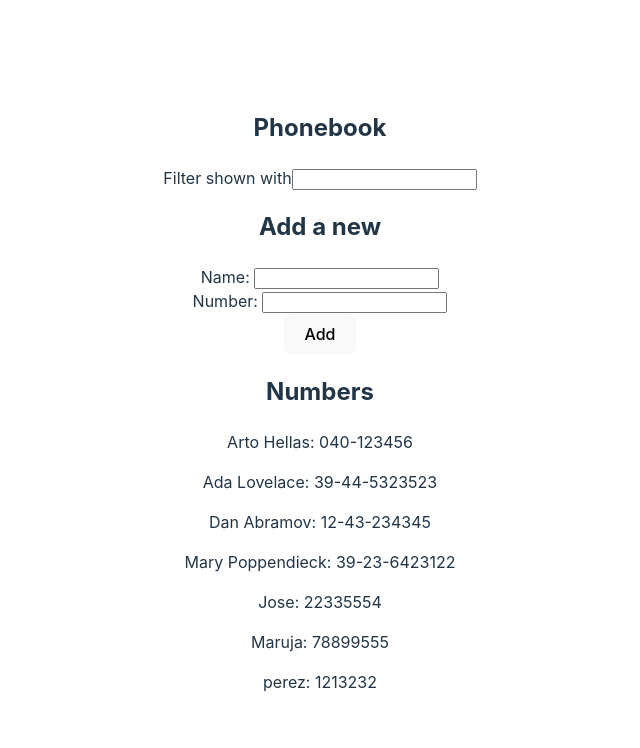
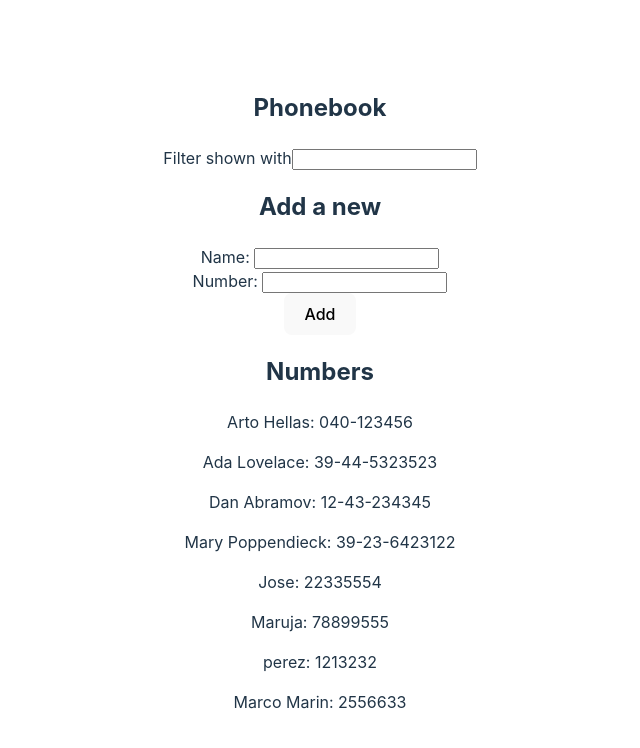
Before and after one commit to adanguerra1990/curso-fullstack-2024, a React (Vite) app in the folder part2/guia-telefonica/: page / in a window 1280 px wide. Shown: the top 748 px of the page, without its empty margins (320-960 px from the left). Built offline with nearby package versions, Linux system fonts and the light colour scheme; data requests are answered from the project's data file.

Commit message:
Ejercicio 2.12: paso 7

```diff
--- a/part2/guia-telefonica/db.json
+++ b/part2/guia-telefonica/db.json
@@ -34,6 +34,11 @@
       "id": "1619",
       "name": "perez",
       "number": "1213232"
+    },
+    {
+      "id": "6bb6",
+      "name": "Marco Marin",
+      "number": "2556633"
     }
   ]
 }
--- a/part2/guia-telefonica/src/App.jsx
+++ b/part2/guia-telefonica/src/App.jsx
@@ -40,15 +40,14 @@ function App() {
       .post('http://localhost:3001/persons', newObjectPerson)
       .then(response => {
         console.log('responsePOSt.', response.data)
+        setPersons(persons.concat(response.data))
+        setNewName('')
+        setNewNumber('')
       })
 
     if (nameExists(newObjectPerson.name)) {
       alert(`${newObjectPerson.name} is already added to phonebook`)
     }
-
-    setPersons(persons.concat(newObjectPerson))
-    setNewName('')
-    setNewNumber('')
   }
 
   const handlePersonChange = (event) => {
```
